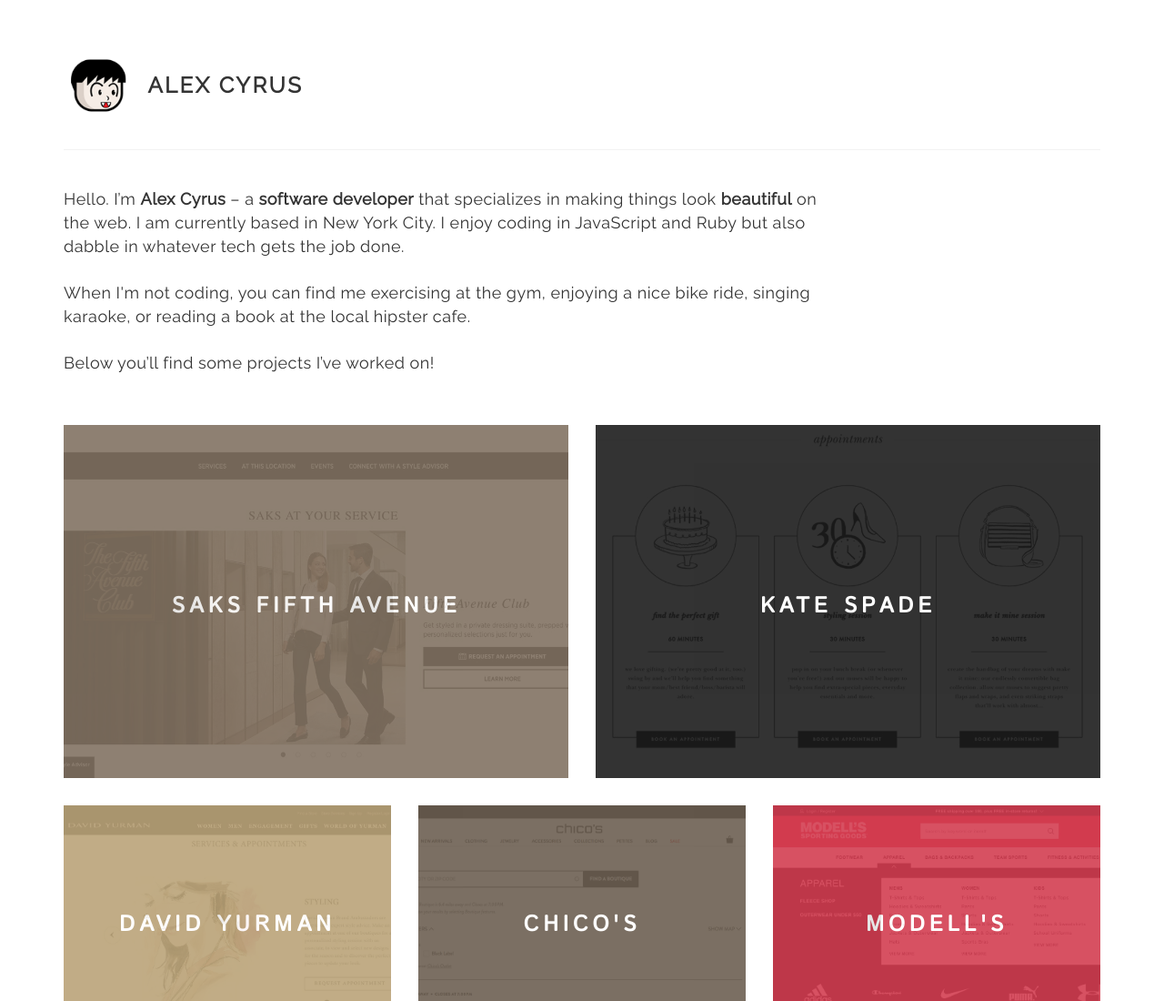
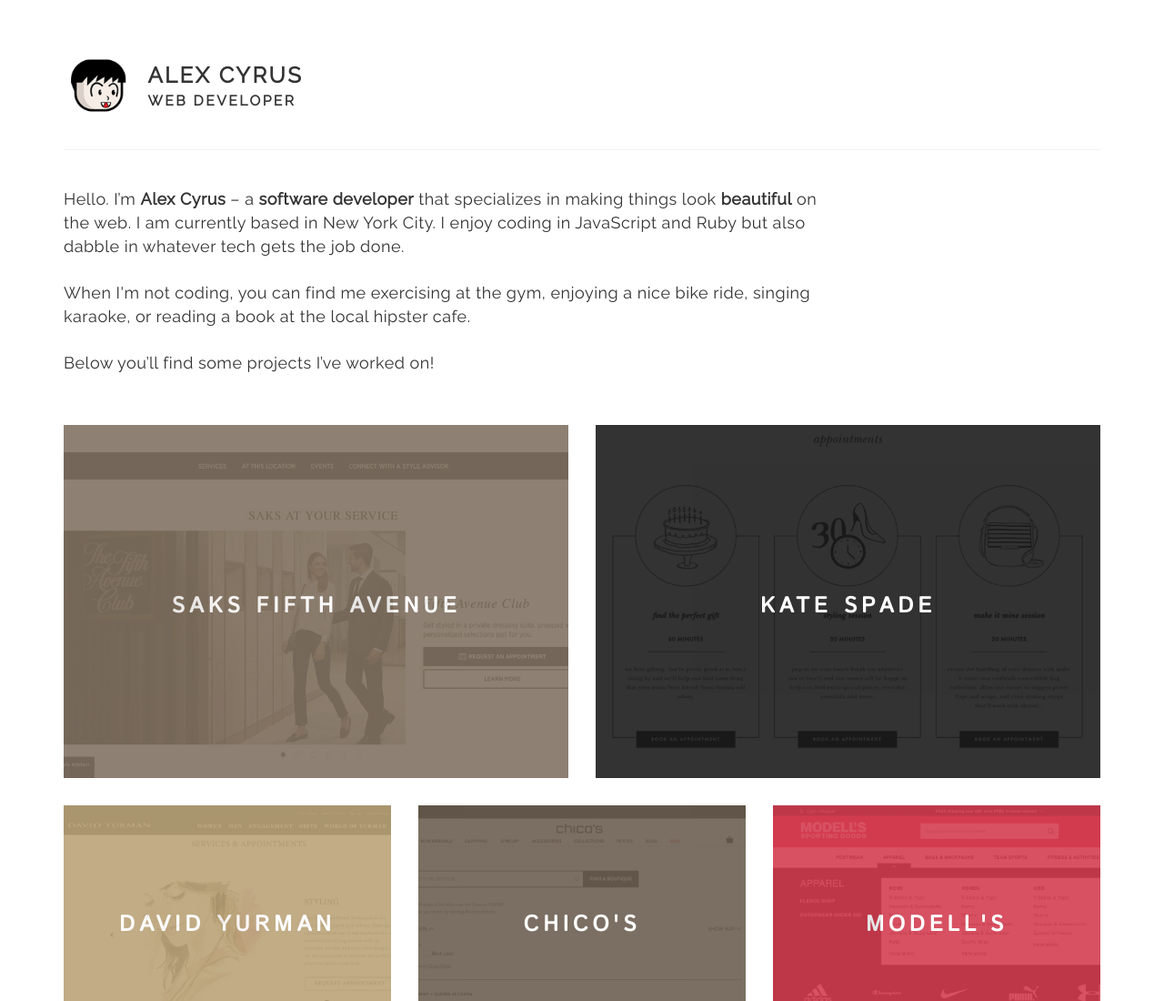
Before and after one commit to alexcyrus/Portfolio, a plain HTML site: page index.html in a window 1280 px wide. Shown: the top 1100 px of the page at 91% size. Drawn offline with Linux system fonts and the light colour scheme; a script that the page names is missing.

Commit message:
adding subtitle

```diff
--- a/assets/css/main.css
+++ b/assets/css/main.css
@@ -256,6 +256,10 @@
 					height: 2.5em;
 				}
 
+.subtitle {
+	display: block;
+	font-size: 0.65em;
+}
 
 .unordarlist {
 	font-family: 'Raleway', sans-serif;
--- a/index.html
+++ b/index.html
@@ -29,7 +29,7 @@
 										<img src="images/nav_icon.svg" class="img-responsive" alt="Collapsable Navbar">
 									</a> -->
 									<div class="logo">
-										<span class="symbol"><img src="images/face_logo_edit.png" alt="Title" /></span><span class="title">Alex Cyrus</span>
+										<span class="symbol"><img src="images/face_logo_edit.png" alt="Title" /></span><span class="title">Alex Cyrus<span class="subtitle">Web Developer</span></span>
 									</div>
 								</div>
 							</header>
```
